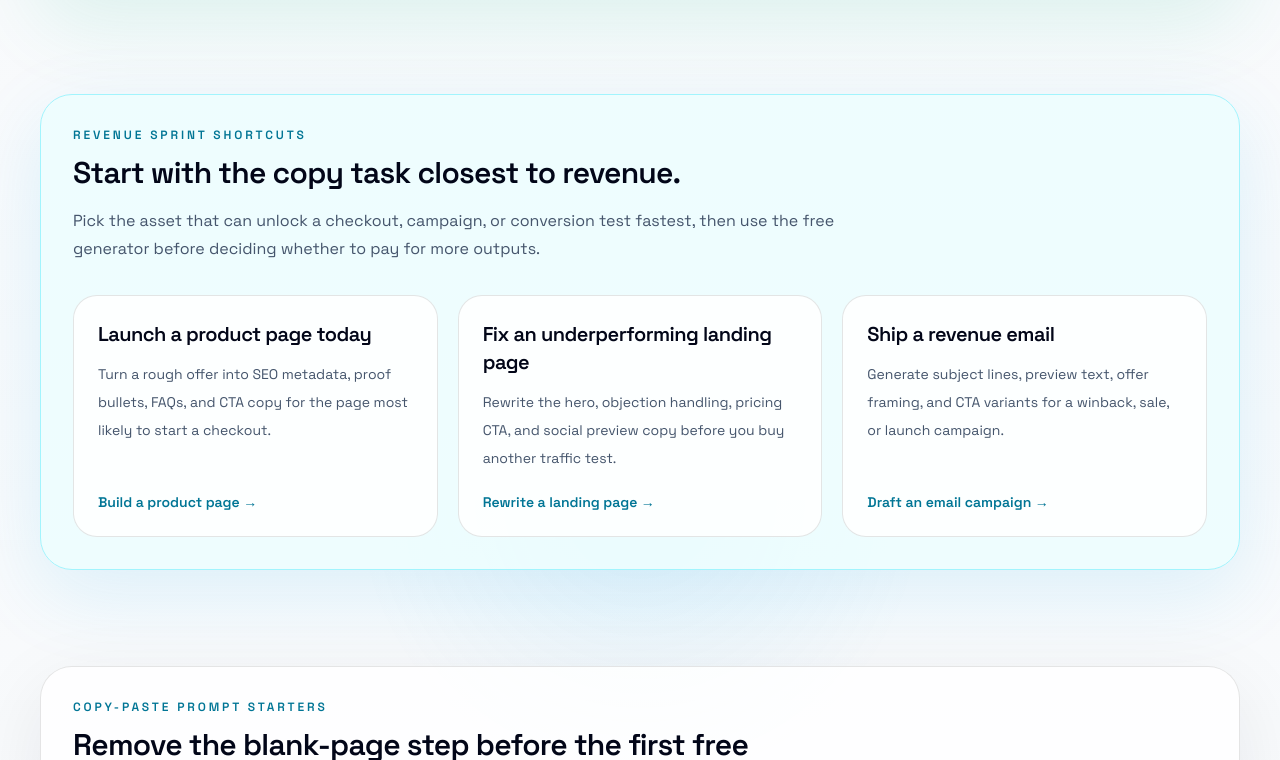
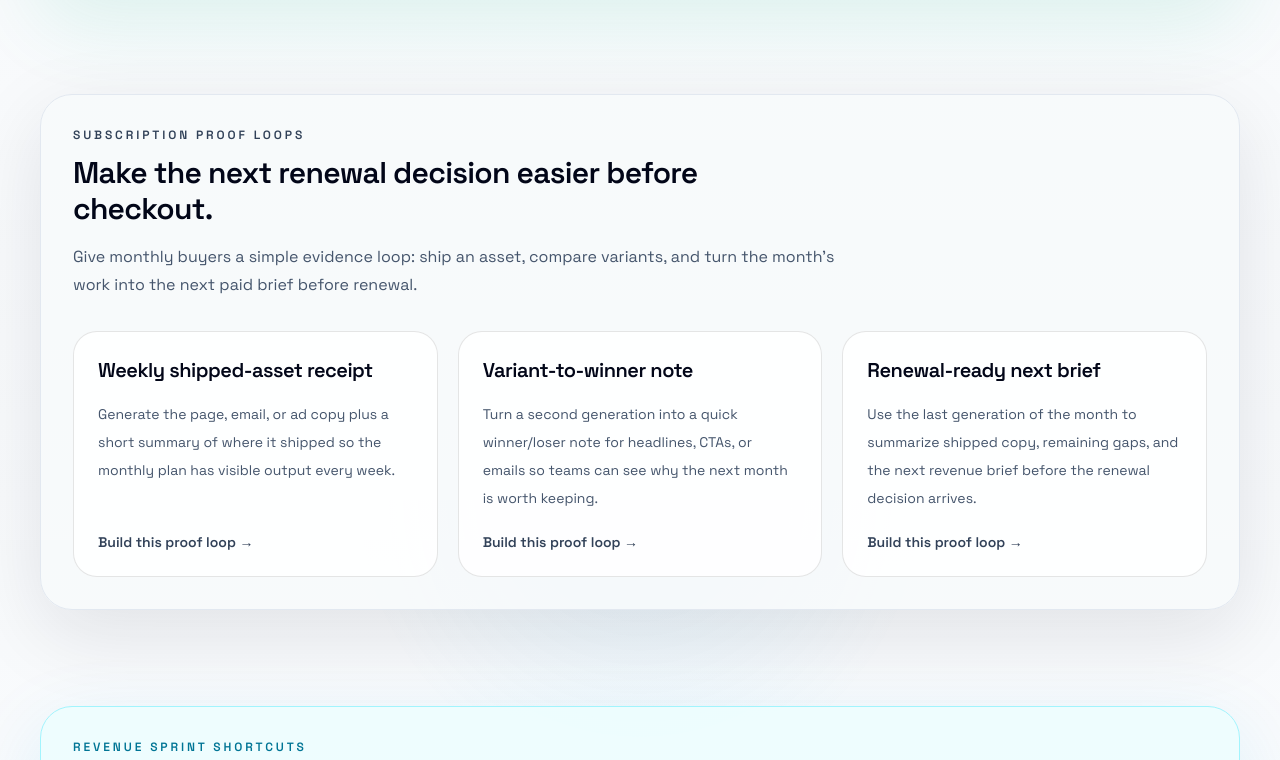
Before and after one commit to icarusagio/seocopy, a Next.js app: page / in a window 1280 px wide. Shown: the part 9900-10660 px from the top of the page. Built offline with nearby package versions, Linux system fonts and the light colour scheme; no server answers.

Commit message:
Add subscription proof loops to homepage

```diff
--- a/src/app/page.tsx
+++ b/src/app/page.tsx
@@ -464,6 +464,27 @@ const subscriptionCompoundingPrompts = [
     outcome:
       "Package the approved angle into SEO snippets, campaign copy, and a renewal-ready handoff before the next client check-in.",
     href: "/generate?plan=subscription&source=homepage-subscription-compounding-prompt-client-renewal",
+  },
+];
+
+const subscriptionProofLoops = [
+  {
+    loop: "Weekly shipped-asset receipt",
+    action:
+      "Generate the page, email, or ad copy plus a short summary of where it shipped so the monthly plan has visible output every week.",
+    href: "/generate?plan=subscription&source=homepage-subscription-proof-loop-weekly-receipt",
+  },
+  {
+    loop: "Variant-to-winner note",
+    action:
+      "Turn a second generation into a quick winner/loser note for headlines, CTAs, or emails so teams can see why the next month is worth keeping.",
+    href: "/generate?plan=subscription&source=homepage-subscription-proof-loop-variant-winner",
+  },
+  {
+    loop: "Renewal-ready next brief",
+    action:
+      "Use the last generation of the month to summarize shipped copy, remaining gaps, and the next revenue brief before the renewal decision arrives.",
+    href: "/generate?plan=subscription&source=homepage-subscription-proof-loop-renewal-brief",
   },
 ];
 
@@ -2106,6 +2127,41 @@ export default function Home() {
       </section>
 
       <section className="mx-auto max-w-7xl px-6 py-12 lg:px-10">
+        <div className="rounded-[2rem] border border-slate-200 bg-slate-50/80 p-8 shadow-[0_24px_80px_rgba(15,23,42,0.1)] dark:border-slate-300/20 dark:bg-slate-300/10">
+          <div className="mb-8 max-w-3xl">
+            <p className="text-xs font-semibold uppercase tracking-[0.24em] text-slate-700 dark:text-slate-300">
+              Subscription proof loops
+            </p>
+            <h2 className="mt-3 text-3xl font-semibold tracking-tight text-slate-950 dark:text-white">
+              Make the next renewal decision easier before checkout.
+            </h2>
+            <p className="mt-4 text-base leading-7 text-slate-600 dark:text-slate-300">
+              Give monthly buyers a simple evidence loop: ship an asset, compare variants, and turn the month’s work into the next paid brief before renewal.
+            </p>
+          </div>
+          <div className="grid gap-5 lg:grid-cols-3">
+            {subscriptionProofLoops.map((loop) => (
+              <Link
+                key={loop.href}
+                href={loop.href}
+                className="flex h-full flex-col rounded-[1.5rem] border border-black/10 bg-white/85 p-6 transition hover:-translate-y-0.5 hover:border-slate-400 dark:border-white/10 dark:bg-slate-950/45"
+              >
+                <h3 className="text-xl font-semibold tracking-tight text-slate-950 dark:text-white">
+                  {loop.loop}
+                </h3>
+                <p className="mt-4 flex-1 text-sm leading-7 text-slate-600 dark:text-slate-300">
+                  {loop.action}
+                </p>
+                <span className="mt-5 inline-flex text-sm font-semibold text-slate-700 dark:text-slate-300">
+                  Build this proof loop →
+                </span>
+              </Link>
+            ))}
+          </div>
+        </div>
+      </section>
+
+      <section className="mx-auto max-w-7xl px-6 py-12 lg:px-10">
         <div className="rounded-[2rem] border border-cyan-200 bg-cyan-50/80 p-8 shadow-[0_24px_80px_rgba(14,165,233,0.12)] dark:border-cyan-300/20 dark:bg-cyan-300/10">
           <div className="mb-8 max-w-3xl">
             <p className="text-xs font-semibold uppercase tracking-[0.24em] text-cyan-700 dark:text-cyan-300">
```
Also changed, not shown: 1 other file (tests, documents, lock files or other folders).
